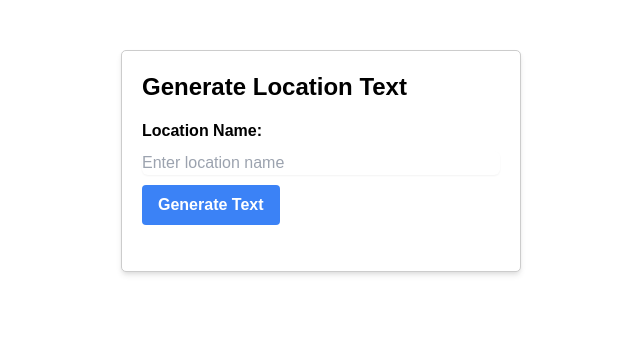
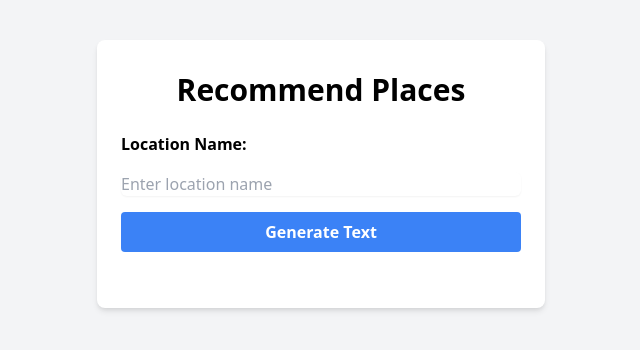
Before and after one commit to SnehaDeshmukh28/Recursion5-Brewing_JavaScript, a Flask app: page /rec in a window 1280 px wide. Shown: the top 350 px of the page, without its empty margins (319-959 px from the left). Run offline with Flask 3, Linux system fonts and the light colour scheme.

Commit message:
recommender chnages

```diff
--- a/templates/plan.html
+++ b/templates/plan.html
@@ -71,14 +71,16 @@
       const budget = document.getElementById("budget").value;
       const people = document.getElementById("people").value;
       const days = document.getElementById("days").value;
-
+      function removeAsterisks(text) {
+            return text.replace(/[**|]/g, ''); // Use a regular expression to replace all asterisks globally
+        }
       fetch(
           `http://127.0.0.1:5000/gemini?location_name=${locationName}&budget=${budget}&people=${people}&days=${days}`
         )
         .then((response) => response.json())
         .then((data) => {
           hideLoader();
-          document.getElementById("response").innerText = parseBoldText(
+          document.getElementById("response").innerText = removeAsterisks(
             data.generated_text
           );
         })
--- a/templates/rec.html
+++ b/templates/rec.html
@@ -5,60 +5,33 @@
     <meta name="viewport" content="width=device-width, initial-scale=1.0" />
     <title>Location Generator</title>
     <link
-    href="https://cdn.jsdelivr.net/npm/tailwindcss@2.2.19/dist/tailwind.min.css"
-    rel="stylesheet"
-  />
-  <link
-    href="https://cdn.jsdelivr.net/npm/tailwindcss@2.2.19/dist/tailwind.min.css"
-    rel="stylesheet"
-  />
-    <style>
-      body {
-        font-family: Arial, sans-serif;
-      }
-      .container {
-        max-width: 400px;
-        margin: 50px auto;
-        padding: 20px;
-        border: 1px solid #ccc;
-        border-radius: 5px;
-      }
-      label {
-        font-weight: bold;
-      }
-      input[type="text"],
-      button {
-        margin-bottom: 10px;
-      }
-      .loader {
-        display: none;
-        border: 4px solid #f3f3f3;
-        border-top: 4px solid #3498db;
-        border-radius: 50%;
-        width: 30px;
-        height: 30px;
-        animation: spin 1s linear infinite;
-        margin: 20px auto;
-      }
-      @keyframes spin {
-        0% {
-          transform: rotate(0deg);
-        }
-        100% {
-          transform: rotate(360deg);
-        }
-      }
-    </style>
+      href="https://cdn.jsdelivr.net/npm/tailwindcss@2.2.19/dist/tailwind.min.css"
+      rel="stylesheet"
+    />
   </head>
-  <body>
-    <div class="container mx-auto my-10 p-6 bg-white rounded-lg shadow-md">
-        <h1 class="text-2xl font-bold mb-4">Generate Location Text</h1>
-        <label for="locationName" class="font-bold block mb-2">Location Name:</label>
-        <input type="text" id="locationName" placeholder="Enter location name" class="block w-full rounded-md border-gray-300 shadow-sm mb-4 focus:border-blue-500 focus:ring-blue-500">
-        <button onclick="generateText()" class="bg-blue-500 hover:bg-blue-700 text-white font-bold py-2 px-4 rounded">Generate Text</button>
-        <div id="loader" class="loader mt-6"></div>
-        <div id="response" class="mt-4"></div>
+  <body class="bg-gray-100 font-sans">
+    <div
+      class="container mx-auto my-10 px-6 py-8 bg-white rounded-lg shadow-md max-w-md"
+    >
+      <h1 class="text-3xl font-bold mb-6 text-center">Recommend Places</h1>
+      <div class="flex flex-col space-y-4">
+        <label for="locationName" class="font-bold">Location Name:</label>
+        <input
+          type="text"
+          id="locationName"
+          placeholder="Enter location name"
+          class="w-full rounded-md border-gray-300 shadow-sm focus:border-blue-500 focus:ring-blue-500"
+        />
+        <button
+          onclick="generateText()"
+          class="bg-blue-500 hover:bg-blue-700 text-white font-bold py-2 px-4 rounded"
+        >
+          Generate Text
+        </button>
       </div>
+      <div id="loader" class="loader mt-6"></div>
+      <div id="response" class="mt-4 overflow-y-auto max-w-xs h-auto"></div>
+    </div>
     <script>
       function generateText() {
         const locationName = document.getElementById("locationName").value;
@@ -66,27 +39,30 @@
         const responseDiv = document.getElementById("response");
 
         loader.style.display = "block"; // Show loader
-        function removeAsterisks(text) {
-            return text.replace(/[**|]/g, ''); // Use a regular expression to replace all asterisks globally
-        }
 
         fetch(`http://127.0.0.1:5000/geminired?location_name=${locationName}`)
-          .then((response) => response.json())
+          .then((response) => {
+            if (!response.ok) {
+              throw new Error("Network response was not ok");
+            }
+            return response.json();
+          })
           .then((data) => {
-            responseDiv.innerHTML = removeAsterisks(data.generated_text); // Use innerHTML to render HTML content
+            responseDiv.innerHTML = removeAsterisks(data.generated_text);
           })
           .catch((error) => {
-            console.error("Error:", error);
+            console.error(
+              "There was a problem with the fetch operation:",
+              error
+            );
             responseDiv.innerText = "Error occurred while generating text.";
           })
           .finally(() => {
             loader.style.display = "none"; // Hide loader when response is received
           });
       }
-
-      function parseBoldText(text) {
-        // Example function to parse and format the text
-        return `<strong>${text}</strong>`;
+      function removeAsterisks(text) {
+        return text.replace(/[**|]/g, ""); // Use a regular expression to replace all asterisks globally
       }
     </script>
   </body>
```
Also changed, not shown: static/map.html (+19 -19 lines).
